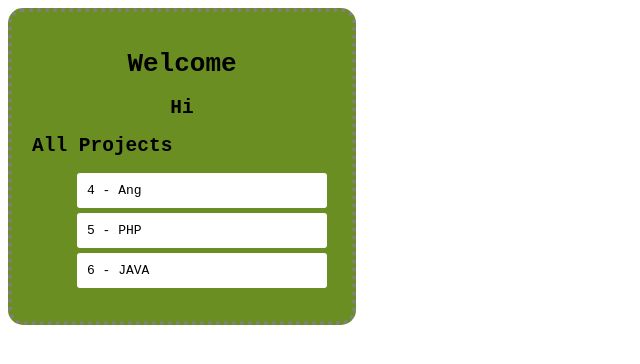
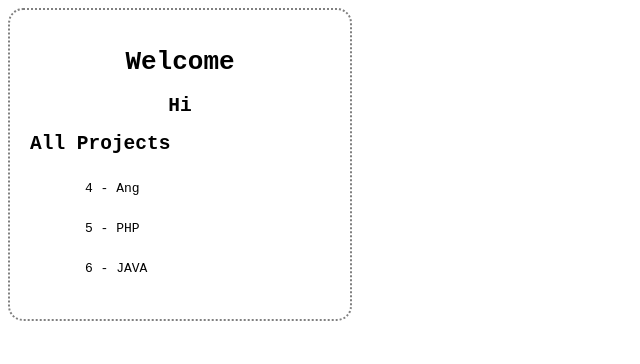
Before and after one commit to ADogan/portfolio, an Angular app: page / in a window 1280 px wide. Shown: the top 364 px of the page, without its empty margins (0-640 px from the left). Built offline with nearby package versions, Linux system fonts and the light colour scheme.

Commit message:
change the project service to observable

```diff
--- a/src/app/app.component.css
+++ b/src/app/app.component.css
@@ -3,19 +3,20 @@ h2 {
 }
 
 #main {
-    background-color:olivedrab;
+    /* background-color:olivedrab; */
     width:300px;
     padding:20px;
 /*    margin-left:33%;*/
-    border: 4px dotted grey;
+    border: 2px dotted grey;
     border-bottom-left-radius: 10px;
     border-radius: 15px;
     font-family: monospace;
 }
 
 #main:hover {
-    background-color:lightgreen;
+    /* background-color:lightgreen; */
 /*    cursor:grab;*/
+    border: 2px solid black;
 }
 
 #main:active, #main:visited{
--- a/src/app/project.service.ts
+++ b/src/app/project.service.ts
@@ -1,9 +1,16 @@
 import { Injectable } from '@angular/core';
+import { Observable, of} from 'rxjs';
+import { Project} from './project';
+import { PROJECTS } from './projects-data';
 
 @Injectable({
   providedIn: 'root'
 })
 export class ProjectService {
 
+    getProjects(): Observable<Project[]> {
+        return of(PROJECTS);
+    }
+
   constructor() { }
 }
--- a/src/app/projects/projects.component.ts
+++ b/src/app/projects/projects.component.ts
@@ -1,6 +1,6 @@
 import { Component, OnInit } from '@angular/core';
 import {Project } from '../project';
-import {PROJECTS} from '../projects-data';
+import {ProjectService } from '../project.service';
 
 @Component({
   selector: 'app-projects',
@@ -9,6 +9,7 @@ import {PROJECTS} from '../projects-data';
 })
 export class ProjectsComponent implements OnInit {
     selectedProject: Project;
+    projects: Project[];
 
     onSelect(project: Project): void {
         this.selectedProject = project;
@@ -17,10 +18,15 @@ export class ProjectsComponent implements OnInit {
         this.selectedProject = null;
     }
 
-    projects = PROJECTS;
-    constructor() { }
+    getProjects(): void {
+        this.projectService.getProjects()
+            .subscribe(projects => this.projects = projects);
+    }
+
+    constructor(private projectService: ProjectService) { }
 
     ngOnInit() {
+        this.getProjects();
     }
 
 }
```
Also changed, not shown: 2 other files (tests, documents, lock files or other folders).
